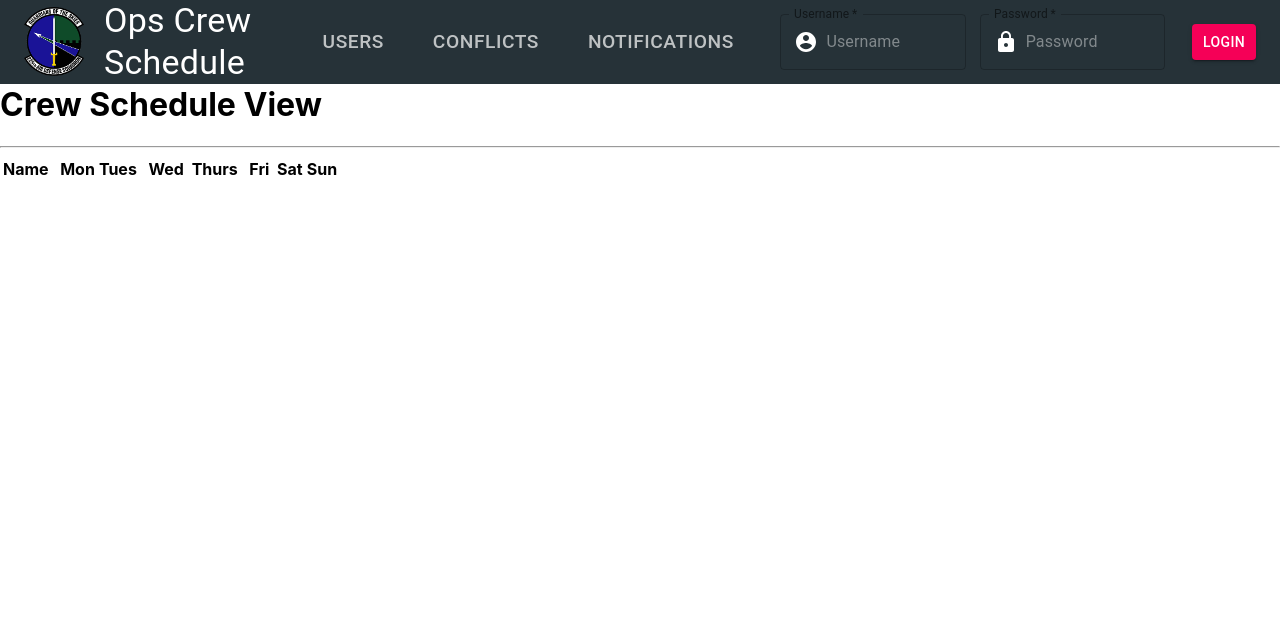
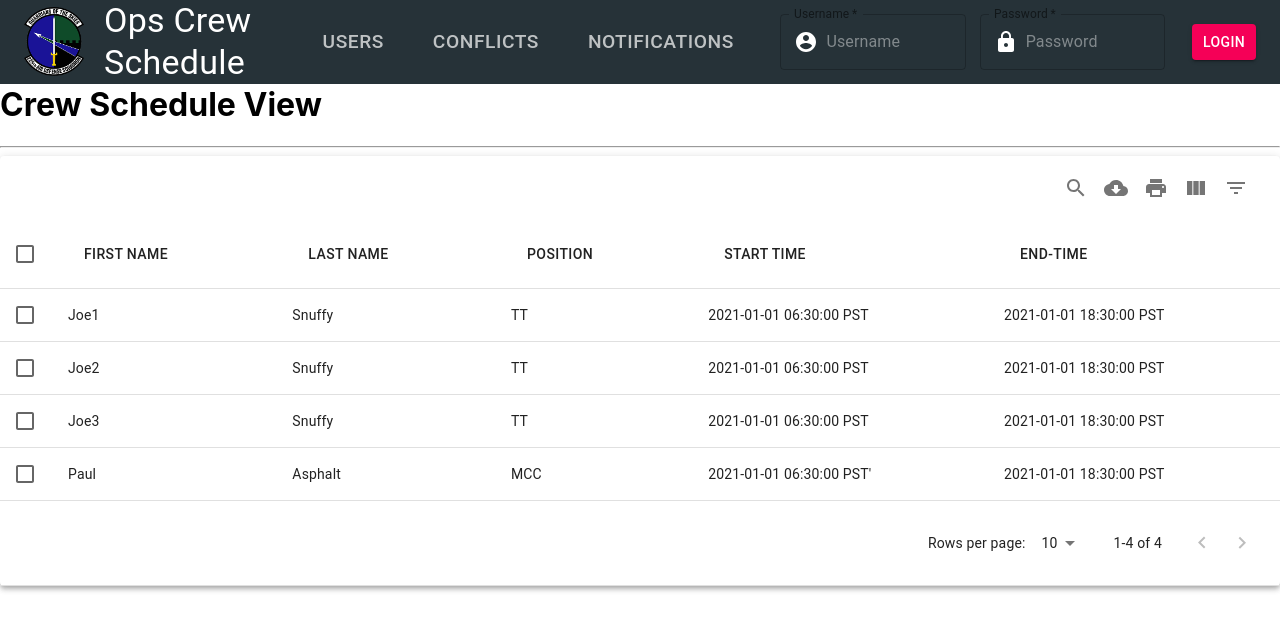
Before and after one commit to dameonA/Capstone, a React (Create React App) app in the folder react-capstone/: page /Schedule in a window 1280 px wide. Shown: the top 630 px of the page. Built offline with nearby package versions, Linux system fonts and the light colour scheme.

Commit message:
ScheduledDisplay Working
Took some iterations but found what will work so now will add teh functionality.

```diff
--- a/react-capstone/package.json
+++ b/react-capstone/package.json
@@ -12,6 +12,7 @@
     "@testing-library/react": "^11.2.2",
     "@testing-library/user-event": "^12.6.0",
     "jest-fetch-mock": "^3.0.3",
+    "mui-datatables": "^3.7.4",
     "react": "^17.0.1",
     "react-dom": "^17.0.1",
     "react-router-dom": "^5.2.0",
--- a/react-capstone/src/Components/ScheduleHomePage/ScheduleHomePage.jsx
+++ b/react-capstone/src/Components/ScheduleHomePage/ScheduleHomePage.jsx
@@ -1,122 +1,44 @@
 import React from 'react';
 
-class ScheduleHomePage extends React.Component{
-    constructor(props){
-        super(props);
-        this.state = {
-            crewSchedules: [],
-            firstName: "",
-            lastName: "",
+import MUIDataTable from "mui-datatables";
 
-        };
-    };
-    // componentDidMount() {
-    //     helpers.getCrewSchedules().then((response) => {
-    //         if (response !== this.state.crewSchedules) {
-    //             this.setState({ crewSchedules: response.data });
-    //         }
-    //     });
-    // };
+// class ScheduleHomePage extends React.Component{
+    function ScheduleHomePage(){
+    // constructor(props){
+    //     super(props);
+    //     this.state = {
+    //         crewSchedules: [],
+    //         firstName: "",
+    //         lastName: "",
+
+    //     };
+        const columns = ["First Name", "Last Name", "Position", "Start Time", "End-Time"];
+
+        const data = [
+         ["Joe1", "Snuffy", "TT", "2021-01-01 06:30:00 PST", "2021-01-01 18:30:00 PST"],
+         ["Joe2", "Snuffy", "TT", "2021-01-01 06:30:00 PST", "2021-01-01 18:30:00 PST"],
+         ["Joe3", "Snuffy", "TT", "2021-01-01 06:30:00 PST", "2021-01-01 18:30:00 PST"],
+         ["Paul", "Asphalt", "MCC", "2021-01-01 06:30:00 PST'", "2021-01-01 18:30:00 PST"],
+        ];
+
+        const options = {
+            filterType: 'checkbox',
+          };
 
 
-    render() {
         return (
             <div className="row">
                 <header>
-                    <h1> Crew Schedule View </h1></header>
+                    <h1> Crew Schedule View </h1>
+                        </header>
                 <hr />
-                <div className="col s12">
-                    <div className="section schedule">
-                        <table className="bordered">
-                            <thead>
-                                <tr>
-                                    <th data-field="name">Name</th>
-                                    <th data-field="name">&#160;&#160;Mon</th>
-                                    <th data-field="name">Tues</th>
-                                    <th data-field="name">&#160;&#160;Wed</th>
-                                    <th data-field="name">&#160;Thurs</th>
-                                    <th data-field="name">&#160;&#160;Fri</th>
-                                    <th data-field="name">&#160;Sat</th>
-                                    <th data-field="name">Sun</th>
-                                </tr>
-                            </thead>
-                            <tbody>
-                                {this.state.crewSchedules.map((schedules, i) => {
-                                return (
-                                    <tr key={i}>
-                                        <td className="fullName">
-                                            {schedules.firstName} {schedules.lastName}
-                                        </td>
-                                        <td className="schedule">
-                                            {schedules.monday}
-                                        </td>
-                                        <td>
-                                            {schedules.tuesday}
-                                        </td>
-                                        <td>
-                                            {schedules.wednesday}
-                                        </td>
-                                        <td>
-                                            {schedules.thursday}
-                                        </td>
-                                        <td>
-                                            {schedules.friday}
-                                        </td>
-                                        <td>
-                                            {schedules.saturday}
-                                        </td>
-                                        <td>
-                                            {schedules.sunday}
-                                        </td>
-                                    </tr>
-                                );
-                            }, this)}
-                            </tbody>
-                        </table>
-                    </div>
-                </div>
+                <MUIDataTable
+                        data={data}
+                        columns={columns}
+                        options={options}
+                    />
             </div>
         );
     }
-};
 
 export default ScheduleHomePage;
-
-// export default const ScheduleHomePage = [
-//     {
-//         title: 'View Entire Schedule',
-//         path: '/',
-//         cName: 'nav-text'
-//     },
-
-//     {
-//         title: 'Overall 56 Day View',
-//         path: '/overallview',
-//         cName: 'nav-text'
-//     },
-//     {
-//         title: 'Daily View',
-//         path: '/dailyview',
-//         cName: 'nav-text'
-//     },
-//     {
-//         title: 'Entire Shift',
-//         path: '/shift',
-//         cName: 'nav-text'
-//     },
-//     {
-//         title: 'Entire Section',
-//         path: '/section',
-//         cName: 'nav-text'
-//     },
-//     {
-//         title: 'Crew Position',
-//         path: '/crewpos',
-//         cName: 'nav-text'
-//     },
-//     {
-//         title: 'Individual Crew Member',
-//         path: '/crewmem',
-//         cName: 'nav-text'
-//     }
-// ];
```
Also changed, not shown: 1 other file (tests, documents, lock files or other folders).
